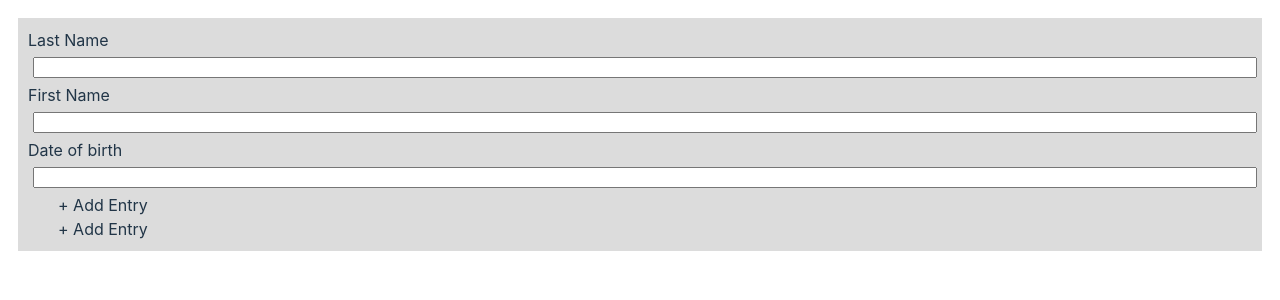
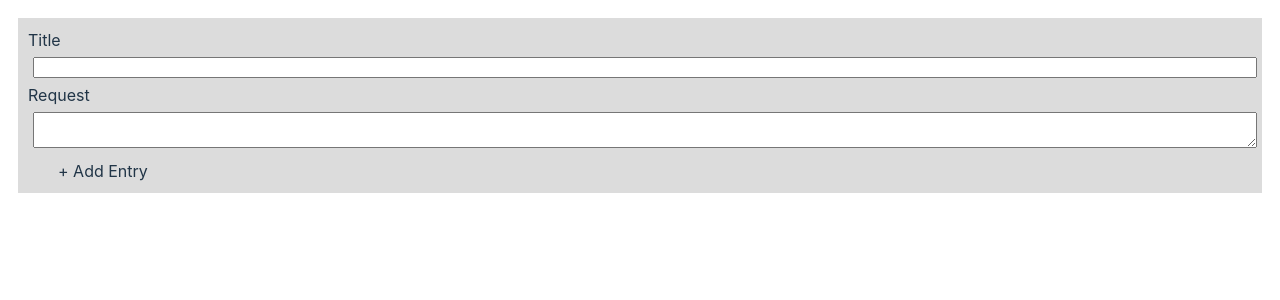
Before and after one commit to jowe81/dynforms, a React (Vite) app in the folder dynforms/: page / in a window 1280 px wide. Shown: the top 300 px of the page. Built offline with nearby package versions, Linux system fonts and the light colour scheme.

Commit message:
added a Field component that can render any field

```diff
--- a/dynforms/src/App.tsx
+++ b/dynforms/src/App.tsx
@@ -12,7 +12,7 @@ import { formTypes } from './formTypes.ts';
 
 function App() {
 
-    const collectionName = 'address_book';
+    const collectionName = 'prayer_requests';
     const formDefinition = formTypes.find((item) => item.collectionName === collectionName);
 
     const props = {
--- a/dynforms/src/forms/ArrayField.tsx
+++ b/dynforms/src/forms/ArrayField.tsx
@@ -1,7 +1,4 @@
-import TextField from './TextField.tsx';
-import TextareaField from './TextareaField.tsx';
-import DateField from './DateField.tsx';
-import SubfieldArray from './SubfieldArray.tsx';
+import Field from './Field.tsx';
 
 
 function ArrayField(props: any) {
@@ -9,72 +6,19 @@ function ArrayField(props: any) {
 
 
     if (!(fields && fields.length)) {
-        return <>Subfield Array contains no fields.</>
+        return <>Array field contains no fields.</>
     }
 
     return fields.map((field: any, index: number) => {
-        const path = keys.join('.');
-        const fullKey = path ? `${path}.${field.key}` : field.key;
-
-        function onChange(event: any) {
-            const key = event?.currentTarget?.dataset?.key;
-            const fullKeySet = [ ...keys, key ];
-
-            const fieldValue = event.target.value;
-
-            console.log(`*** Setting field ${fullKeySet.join('.')} to '${fieldValue}'` );
-            console.log('Current record:', record);
-            updateRecord(fullKeySet, fieldValue);
-        }
 
         const props = {
-            fullKey,
             keys,
             field,
             record,
-            onChange,
+            updateRecord,
         }
 
-        const subfieldKeys = [ ...keys, field.key ];
-        const subRecord = record[field.key as keyof Object];
-        // console.log(field.type)
-        switch (field.type) {
-            case 'text':
-                return (<div key={index} className="form-element-container"><TextField {...props}/></div>);
-
-            case 'textarea':
-                return (<div key={index} className="form-element-container"><TextareaField {...props}/></div>);
-
-            case 'date':
-                return (<div key={index} className="form-element-container"><DateField {...props}/></div>);
-
-            case 'array':
-                return (
-                    <div key={index} className="form-array-container">
-                        <ArrayField
-                            keys={subfieldKeys}
-                            record={subRecord}
-                            updateRecord={updateRecord}
-                            {...field}
-                        />
-                    </div>
-                );
-
-            case 'subfieldArray':
-                return (
-                    <div key={index} className="form-subfield-array-container">
-                        <SubfieldArray
-                            keys={subfieldKeys}
-                            record={subRecord}
-                            updateRecord={updateRecord}
-                            {...field}
-                        />
-                    </div>
-                );
-
-
-        }
-
+        return <Field key={index} {...props}></Field>;
     })
 }
 
--- /dev/null
+++ b/dynforms/src/forms/Field.tsx
@@ -0,0 +1,75 @@
+import TextField from './TextField.tsx';
+import TextareaField from './TextareaField.tsx';
+import DateField from './DateField.tsx';
+import ArrayField from './ArrayField.tsx';
+import SubfieldArray from './SubfieldArray.tsx';
+
+
+function Field(props: any) {
+    const { record, updateRecord, field, keys } = props;
+
+    const path = keys.join('.');
+    const fullKey = path ? `${path}.${field.key}` : field.key;
+
+    function onChange(event: any) {
+        const key = event?.currentTarget?.dataset?.key;
+        const fullKeySet = [ ...keys, key ];
+
+        const fieldValue = event.target.value;
+
+        console.log(`*** Setting field ${fullKeySet.join('.')} to '${fieldValue}'` );
+        console.log('Current record:', record);
+        updateRecord(fullKeySet, fieldValue);
+    }
+
+    const fieldProps = {
+        fullKey,
+        keys,
+        field,
+        record,
+        onChange,
+    }
+
+    const subfieldKeys = [ ...keys, field.key ];
+    const subRecord = record[field.key as keyof Object];
+
+    switch (field.type) {
+        case 'text':
+            return (<div className="form-element-container"><TextField {...fieldProps}/></div>);
+
+        case 'textarea':
+            return (<div className="form-element-container"><TextareaField {...fieldProps}/></div>);
+
+        case 'date':
+            return (<div className="form-element-container"><DateField {...fieldProps}/></div>);
+
+        case 'array':
+            return (
+                <div className="form-array-container">
+                    <ArrayField
+                        keys={subfieldKeys}
+                        record={subRecord}
+                        updateRecord={updateRecord}
+                        {...field}
+                    />
+                </div>
+            );
+
+        case 'subfieldArray':
+            return (
+                <div className="form-subfield-array-container">
+                    <SubfieldArray
+                        keys={subfieldKeys}
+                        record={subRecord}
+                        updateRecord={updateRecord}
+                        {...field}
+                    />
+                </div>
+            );
+
+
+    }
+
+}
+
+export default Field;
```
